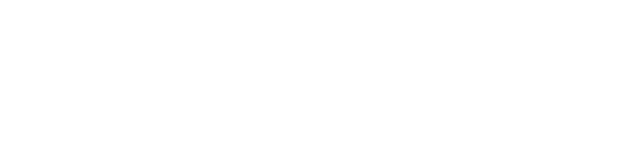
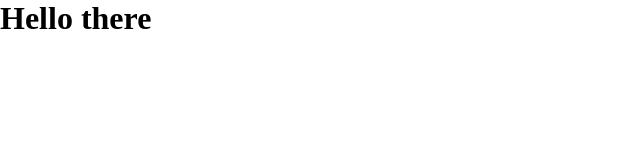
Before and after one commit to mictr/landing-page, a plain HTML site: page index.html in a window 1280 px wide. Shown: the whole page, without its empty margins (0-640 px from the left). Drawn offline with Linux system fonts and the light colour scheme.

Commit message:
Create initial CSS with resets

```diff
--- a/index.html
+++ b/index.html
@@ -4,6 +4,10 @@
     <meta charset="UTF-8" />
     <meta name="viewport" content="width=device-width, initial-scale=1.0" />
     <title>Landing Page</title>
+
+    <link rel="stylesheet" href="styles.css" />
   </head>
-  <body></body>
+  <body>
+    <h1>Hello there</h1>
+  </body>
 </html>
--- /dev/null
+++ b/styles.css
@@ -0,0 +1,9 @@
+*::before,
+*::after {
+  box-sizing: border-box;
+}
+
+* {
+  margin: 0;
+  padding: 0;
+}
```
